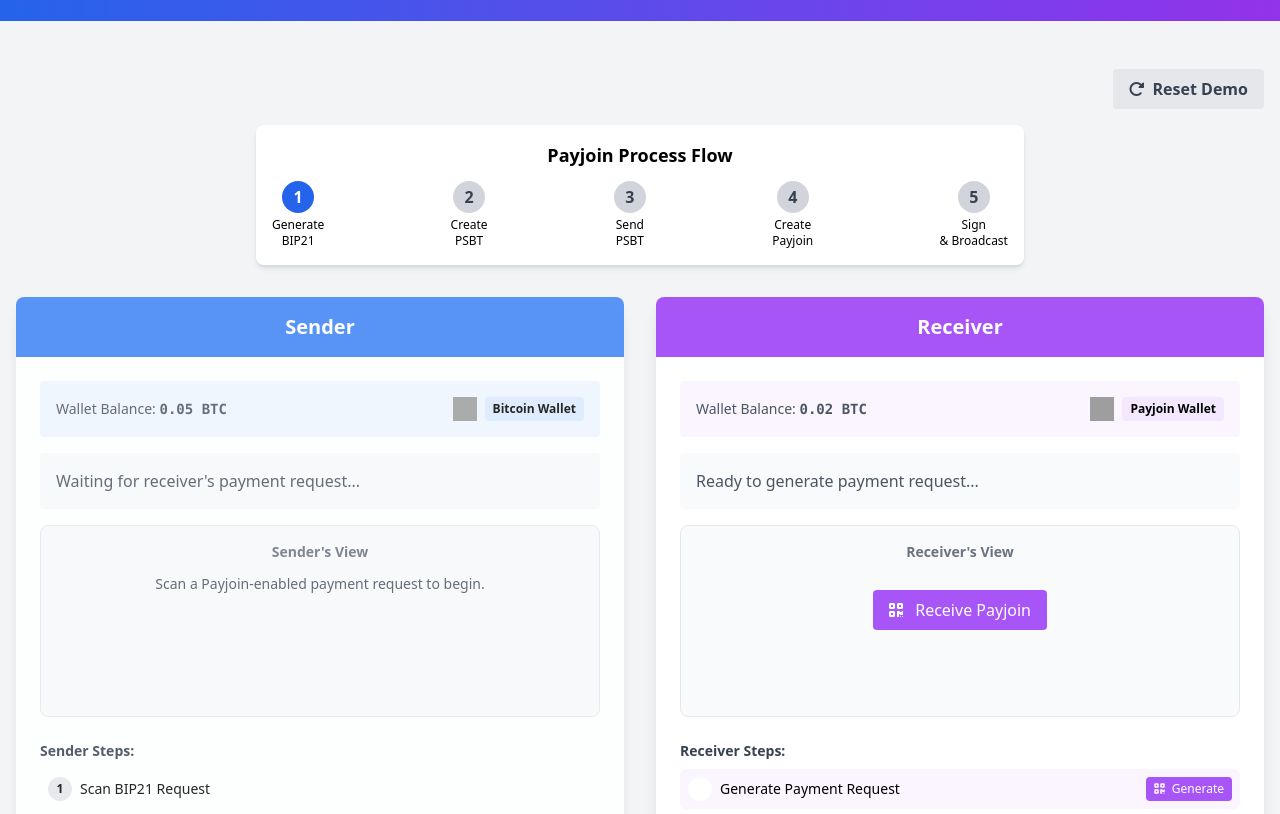
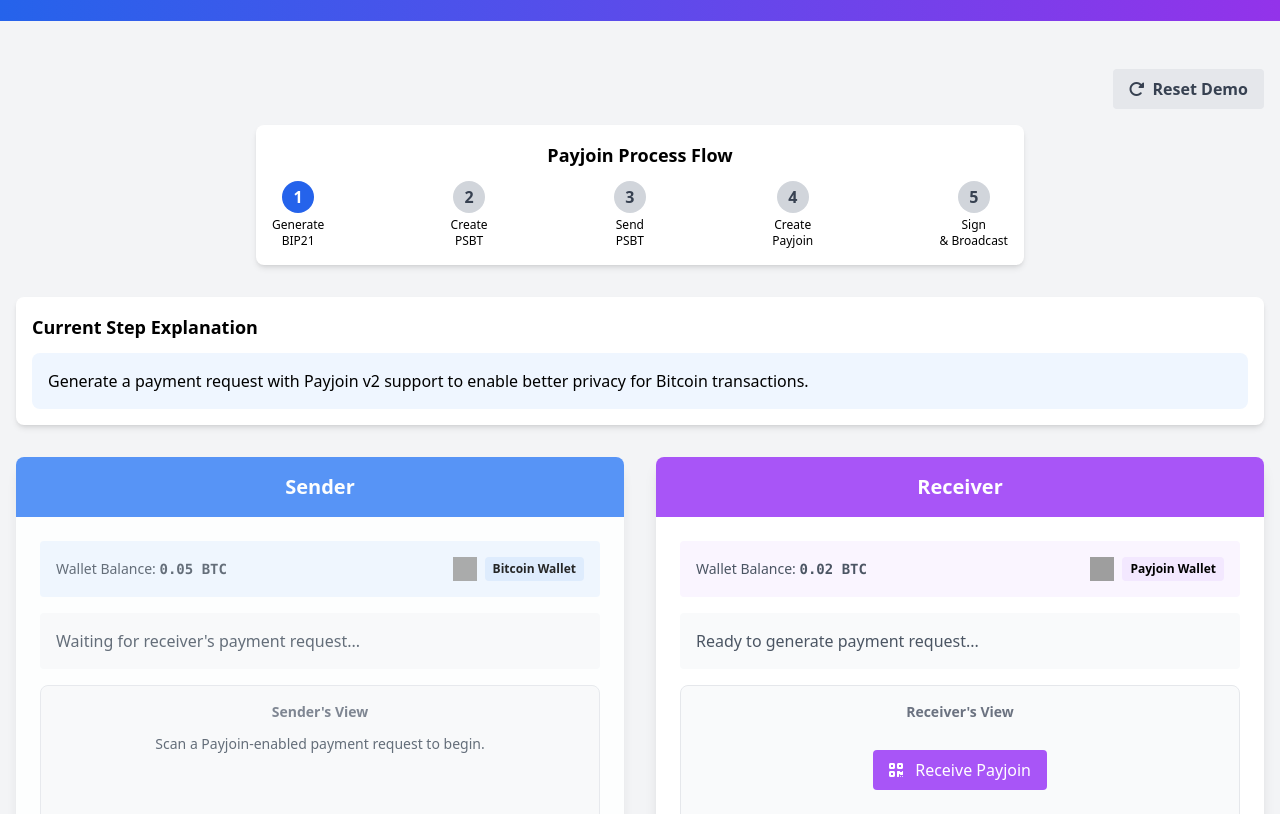
Before and after one commit to riverKanies/interactive-payjoin, a website: page index.html in a window 1280 px wide. Shown: the part 95-909 px from the top of the page. Drawn offline with nearby package versions, Linux system fonts and the light colour scheme; some packages are replaced by stand-ins of ours; grey boxes are pictures that could not be loaded; a script that the page names is missing.

Commit message:
feat: add step explanations

```diff
--- a/index.html
+++ b/index.html
@@ -54,6 +54,14 @@
                         </div>
                     </div>
                 </div>
+            </div>
+        </div>
+
+        <!-- Step explanation section -->
+        <div class="mb-8 bg-white rounded-lg shadow-md p-4">
+            <h3 class="text-lg font-semibold mb-3">Current Step Explanation</h3>
+            <div id="step-explanation" class="p-4 bg-blue-50 rounded-lg">
+                <p>The Payjoin process begins with the receiver generating a payment request with Payjoin support. This payment request includes special parameters that enable the Payjoin protocol.</p>
             </div>
         </div>
 
--- a/script.js
+++ b/script.js
@@ -25,6 +25,9 @@ const elements = {
         step4: document.getElementById('step-4'),
         step5: document.getElementById('step-5')
     },
+
+    // Explanation element
+    stepExplanation: document.getElementById('step-explanation'),
 
     // Sender elements
     senderStatus: document.getElementById('sender-status'),
@@ -1143,6 +1146,15 @@ function setActiveParticipant(participant) {
     }
 }
 
+// Update the central step explanation panel
+function updateStepExplanation(stepNumber, explanation) {
+    if (elements.stepExplanation && explanation) {
+        elements.stepExplanation.innerHTML = `<p>${explanation}</p>`;
+        // Update the main step indicator if needed
+        updateStepIndicator(stepNumber);
+    }
+}
+
 function updateSenderStep(stepNumber, status, description) {
     // Reset all steps
     for (let i = 1; i <= 5; i++) {
@@ -1175,6 +1187,8 @@ function updateSenderStep(stepNumber, status, description) {
     // Update description if provided
     if (description) {
         document.getElementById('sender-step-description').innerHTML = `<p>${description}</p>`;
+        // Also update the main explanation
+        updateStepExplanation(stepNumber, description);
     }
 }
 
@@ -1210,6 +1224,8 @@ function updateReceiverStep(stepNumber, status, description) {
     // Update description if provided
     if (description) {
         document.getElementById('receiver-step-description').innerHTML = `<p>${description}</p>`;
+        // Also update the main explanation
+        updateStepExplanation(stepNumber, description);
     }
 }
 
--- a/styles.css
+++ b/styles.css
@@ -69,12 +69,26 @@
 }
 
 .step-current {
-    background-color: #f3f4f6;
+    background-color: #f3f4f6 !important;
+    opacity: 1 !important;
 }
 
 .step-current .step-number {
-    background-color: currentColor;
-    color: white;
+    background-color: #2563eb !important;
+    color: white !important;
+    opacity: 1 !important;
+}
+
+/* For receiver */
+.receiver-container .step-current .step-number {
+    background-color: #8b5cf6 !important;
+}
+
+/* Ensure step numbers are always visible */
+.step-number {
+    opacity: 1 !important;
+    z-index: 10;
+    font-weight: bold !important;
 }
 
 /* Button animations */
```
